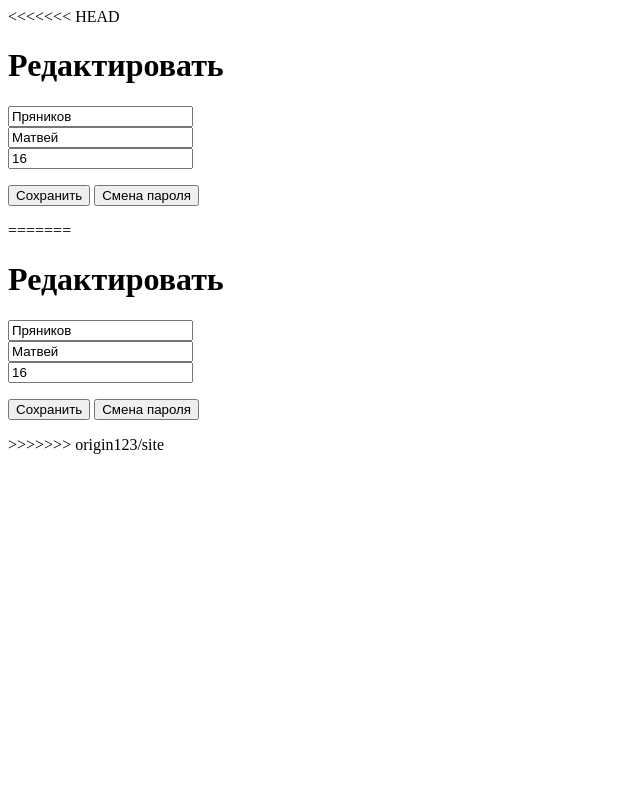
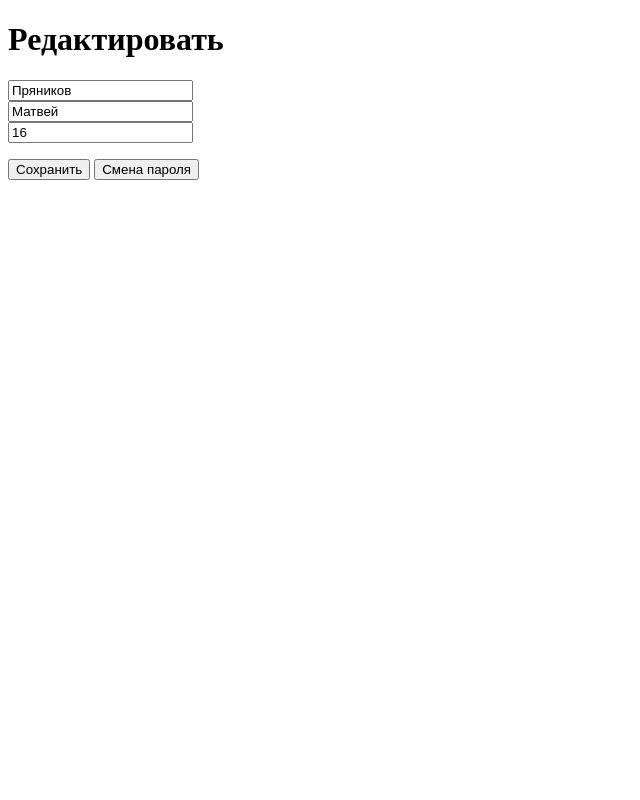
Before and after one commit to Pryanik-M/texnoStrelka, a Flask app: a page that uses templates/create_profile.html in a window 1280 px wide. Shown: the whole page, without its empty margins (0-640 px from the left). Run offline with Flask 3, Linux system fonts and the light colour scheme; a user stored in the database is signed in.

Commit message:
Хэширование пароля для большей безопасности

```diff
--- a/app.py
+++ b/app.py
@@ -6,6 +6,7 @@ import smtplib
 from email.mime.text import MIMEText
 from random import randint
 from datetime import datetime
+from werkzeug.security import generate_password_hash, check_password_hash
 
 app = Flask(__name__, static_folder='static')
 
@@ -27,11 +28,10 @@ login_manager.login_view = 'login'
 class User(UserMixin, db.Model):
     id = db.Column(db.Integer(), primary_key=True)
     email = db.Column(db.String(100), unique=True)
-    password = db.Column(db.String(100))
+    password = db.Column(db.String(256))
     name = db.Column(db.String(100))
     surname = db.Column(db.String(100))
     age = db.Column(db.String(100))
-
 
 class Comment(db.Model):
     id = db.Column(db.Integer, primary_key=True)
@@ -103,8 +103,8 @@ def new_password():
         if psw1 != psw2:
             return render_template('new_password.html', err='Пароли различаются', psw1=psw1, psw2=psw2)
         user = User.query.filter_by(email=email).first()
-        if user != '':
-            user.password = psw1
+        if user:
+            user.password = generate_password_hash(psw1)
             db.session.commit()
         return redirect(url_for('login'))
     else:
@@ -140,9 +140,8 @@ def send():
                 session['email'] = email
                 if request.form.get('reset'):
                     return redirect(url_for('new_password', email=email))
-
                 else:
-                    return redirect(url_for('login'))
+                    return redirect(url_for('new_password', email=email))
     else:
         return render_template('password.html', flag=False, err="", email=email)
 
@@ -207,13 +206,16 @@ def login():
         if not user:
             return render_template('entrance.html', err='Почта не зарегистрирована', email=email,
                                    password=password, remember=remember)
-        user = User.query.filter((User.email == email) & (User.password == password)).first()
-        if user:
-            login_user(user, remember=remember)
-            return redirect(url_for('index'))
-        else:
+        user = User.query.filter_by(email=email).first()
+        if not user:
+            return render_template('entrance.html', err='Почта не зарегистрирована', email=email,
+                                   password=password, remember=remember)
+        if not check_password_hash(user.password, password):
             return render_template('entrance.html', err='Проверьте данные', email=email,
                                    password=password, remember=remember)
+
+        login_user(user, remember=remember)
+        return redirect(url_for('index'))
     else:
         return render_template('entrance.html', err='')
 
@@ -251,7 +253,7 @@ def signup():
             email=email).first()
         if user:
             return render_template('n_3.html', err="Пользователь с такой почтой уже зарегистрирован")
-        new_user = User(email=email, name=name, surname=surname, age=age, password=password)
+        new_user = User(email=email, name=name, surname=surname, age=age, password=generate_password_hash(password))
         db.session.add(new_user)
         db.session.commit()
         return redirect(url_for('send', email=email))
--- a/templates/create_profile.html
+++ b/templates/create_profile.html
@@ -1,4 +1,3 @@
-<<<<<<< HEAD
 <!DOCTYPE html>
 <html lang="en">
 <head>
@@ -24,42 +23,8 @@
             <div class="form-buttons">
                 <p>{{err}}</p>
                 <button class="button">Сохранить</button>
-                <button type="reset" class="button" name="reset">Смена пароля</button>
+                <button type="reset" class="button">Смена пароля</button>
             </div>
         </form>
     </div>
 </body>
-=======
-<!DOCTYPE html>
-<html lang="en">
-<head>
-    <meta charset="UTF-8">
-    <meta name="viewport" content="width=device-width, initial-scale=1.0">
-    <title>Редактировать профиль</title>
-</head>
-<body>
-    <div class="register-form-container">
-        <form method="POST">
-            <h1 class="form-title">Редактировать</h1>
-            <div class="form-fields">
-                <div class="form-field">
-                    <input type="text" name="surname" placeholder="Фамилия" value="{{surname}}">
-                </div>
-                <div class="form-field">
-                    <input type="text" name="name" placeholder="Имя" value="{{name}}">
-                </div>
-                <div class="form-field">
-                    <input type="text" name="age" placeholder="Возраст" value="{{age}}">
-                </div>
-            </div>
-            <div class="form-buttons">
-                <p>{{err}}</p>
-                <button class="button" onclick="location.href='{{ url_for('profile') }}'">Сохранить</button>
-                <button class="button" onclick="location.href='{{ url_for('new_password', email=email)
-                        }}'">Смена пароля</button>
-            </div>
-        </form>
-    </div>
-</body>
->>>>>>> origin123/site
-</html>
```
Also changed, not shown: instance/dbase.db.
